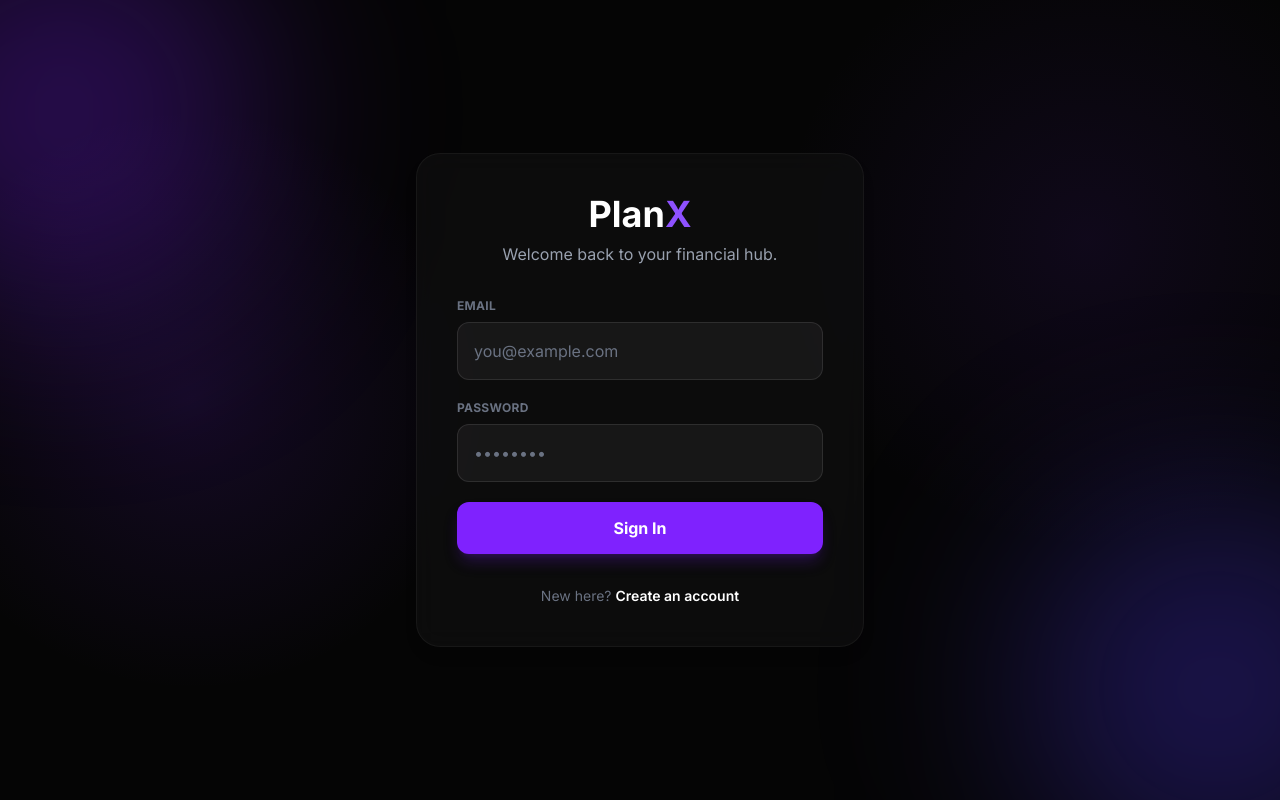
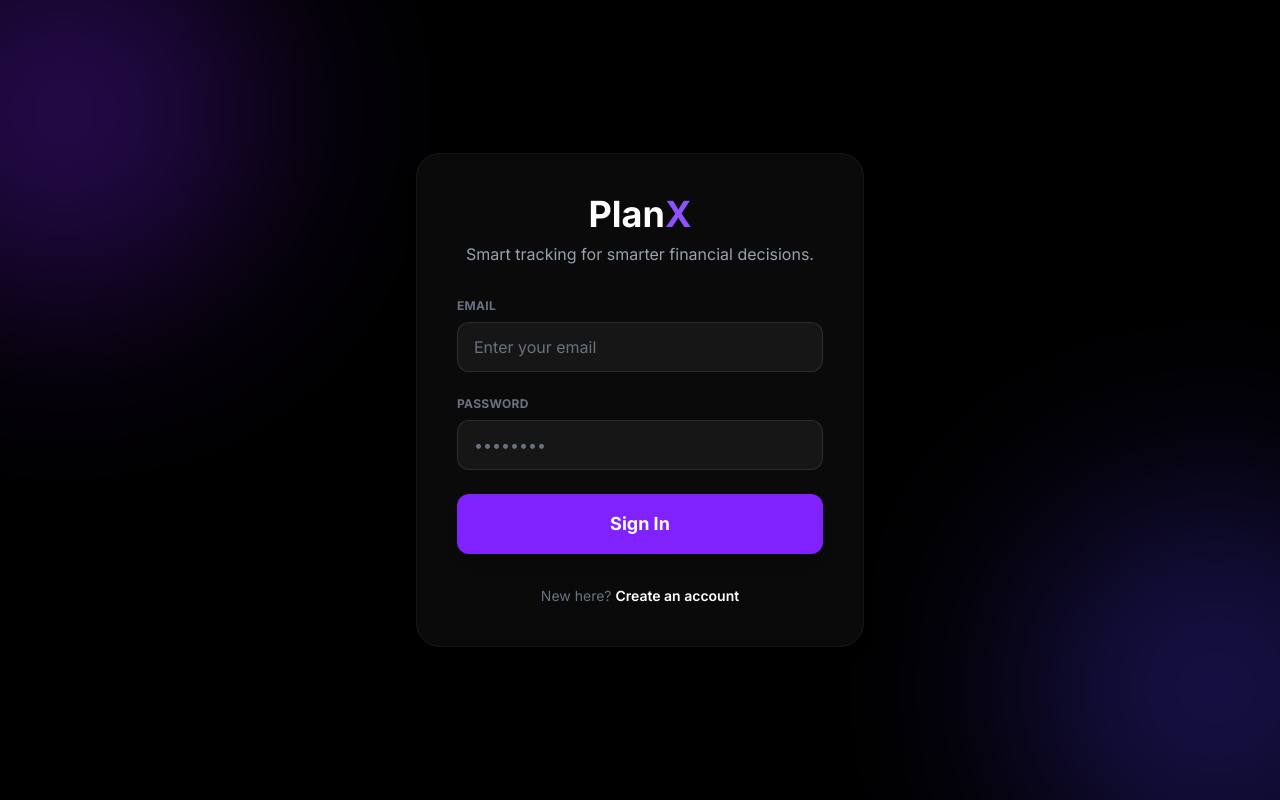
Before and after one commit to Aravind633/PlanX, a React (Vite) app in the folder client/: page /login in a window 1280 px wide. Built offline with nearby package versions, Linux system fonts and the light colour scheme.

Commit message:
Enhance auth UI with gradient animations and updated copy

```diff
--- a/client/src/pages/Dashboard.jsx
+++ b/client/src/pages/Dashboard.jsx
@@ -34,7 +34,6 @@ function Dashboard() {
   const [editItem, setEditItem] = useState(null);
   const [isSidebarOpen, setIsSidebarOpen] = useState(false);
 
-  // FIX 1: Added getExpenses to the destructuring
   const { getIncomes, getExpenses, getBudgets, error, setError } =
     useGlobalContext();
 
@@ -43,7 +42,7 @@ function Dashboard() {
 
   useEffect(() => {
     getIncomes();
-    getExpenses(); // FIX 2: Added getExpenses() call here
+    getExpenses();
     getBudgets();
   }, []);
 
--- a/client/src/pages/Login.jsx
+++ b/client/src/pages/Login.jsx
@@ -1,101 +1,19 @@
-// import React, { useState } from "react";
-// import { Link, useNavigate } from "react-router-dom";
-// import axios from "axios";
-
-// function Login() {
-//   const [email, setEmail] = useState("");
-//   const [password, setPassword] = useState("");
-//   const navigate = useNavigate();
-
-//   const handleLogin = async (e) => {
-//     e.preventDefault();
-//     try {
-//       const { data } = await axios.post("http://localhost:5000/api/v1/login", {
-//         email,
-//         password,
-//       });
-//       sessionStorage.setItem("token", data.token);
-//       sessionStorage.setItem("user", JSON.stringify(data.user));
-//       navigate("/");
-//       window.location.reload();
-//     } catch (error) {
-//       alert(error.response?.data?.message || "Login failed");
-//     }
-//   };
-
-//   return (
-//     <div className="h-screen w-full flex items-center justify-center relative overflow-hidden">
-//       <div className="absolute top-[-10%] left-[-10%] w-96 h-96 bg-violet-600/30 rounded-full blur-[100px]"></div>
-//       <div className="absolute bottom-[-10%] right-[-10%] w-96 h-96 bg-indigo-600/30 rounded-full blur-[100px]"></div>
-
-//       <div className="glass-card p-10 w-full max-w-md z-10">
-//         <div className="text-center mb-8">
-//           <h1 className="text-4xl font-bold mb-2">
-//             Plan<span className="text-violet-500">X</span>
-//           </h1>
-//           <p className="text-gray-400">Welcome back to your financial hub.</p>
-//         </div>
-
-//         <form onSubmit={handleLogin} className="space-y-5">
-//           <div>
-//             <label className="text-xs font-bold text-gray-500 uppercase tracking-wide mb-2 block">
-//               Email
-//             </label>
-//             <input
-//               type="email"
-//               value={email}
-//               onChange={(e) => setEmail(e.target.value)}
-//               className="input-field"
-//               placeholder="you@example.com"
-//             />
-//           </div>
-//           <div>
-//             <label className="text-xs font-bold text-gray-500 uppercase tracking-wide mb-2 block">
-//               Password
-//             </label>
-//             <input
-//               type="password"
-//               value={password}
-//               onChange={(e) => setPassword(e.target.value)}
-//               className="input-field"
-//               placeholder="••••••••"
-//             />
-//           </div>
-//           <button className="w-full bg-violet-600 hover:bg-violet-500 text-white font-bold py-3.5 rounded-xl shadow-lg shadow-violet-900/40 transition-all hover:scale-[1.02]">
-//             Sign In
-//           </button>
-//         </form>
-
-//         <p className="mt-8 text-center text-gray-500 text-sm">
-//           New here?{" "}
-//           <Link
-//             to="/register"
-//             className="text-white hover:text-violet-400 font-semibold transition-colors"
-//           >
-//             Create an account
-//           </Link>
-//         </p>
-//       </div>
-//     </div>
-//   );
-// }
-
-// export default Login;
-
 import React, { useState } from "react";
 import { Link, useNavigate } from "react-router-dom";
 import axios from "axios";
-import { getBaseUrl } from "../utils/config"; // <--- IMPORT THIS
+import { getBaseUrl } from "../utils/config";
 
 function Login() {
   const [email, setEmail] = useState("");
   const [password, setPassword] = useState("");
+  const [isLoading, setIsLoading] = useState(false);
   const navigate = useNavigate();
 
   const handleLogin = async (e) => {
     e.preventDefault();
+    setIsLoading(true);
+
     try {
-      // <--- UPDATED LINE: Uses dynamic URL
       const { data } = await axios.post(`${getBaseUrl()}/login`, {
         email,
         password,
@@ -107,49 +25,91 @@ function Login() {
       window.location.reload();
     } catch (error) {
       alert(error.response?.data?.message || "Login failed");
+      setIsLoading(false);
     }
   };
 
   return (
-    <div className="h-screen w-full flex items-center justify-center relative overflow-hidden">
+    <div className="h-screen w-full flex items-center justify-center relative overflow-hidden bg-black">
       <div className="absolute top-[-10%] left-[-10%] w-96 h-96 bg-violet-600/30 rounded-full blur-[100px]"></div>
       <div className="absolute bottom-[-10%] right-[-10%] w-96 h-96 bg-indigo-600/30 rounded-full blur-[100px]"></div>
 
-      <div className="glass-card p-10 w-full max-w-md z-10">
+      <div className="glass-card p-10 w-full max-w-md z-10 relative border border-white/10 bg-white/5 backdrop-blur-xl rounded-2xl shadow-2xl">
         <div className="text-center mb-8">
-          <h1 className="text-4xl font-bold mb-2">
+          <h1 className="text-4xl font-bold mb-2 text-white">
             Plan<span className="text-violet-500">X</span>
           </h1>
-          <p className="text-gray-400">Welcome back to your financial hub.</p>
+          <p className="text-gray-400">
+            Smart tracking for smarter financial decisions.
+          </p>
         </div>
 
-        <form onSubmit={handleLogin} className="space-y-5">
-          <div>
-            <label className="text-xs font-bold text-gray-500 uppercase tracking-wide mb-2 block">
+        <form onSubmit={handleLogin} className="space-y-6">
+          <div className="group">
+            <label className="text-xs font-bold text-gray-500 uppercase tracking-wide mb-2 block group-focus-within:text-violet-400 transition-colors">
               Email
             </label>
             <input
               type="email"
               value={email}
               onChange={(e) => setEmail(e.target.value)}
-              className="input-field"
-              placeholder="you@example.com"
+              className="w-full bg-white/5 border border-white/10 rounded-xl px-4 py-3 text-white placeholder-gray-500 focus:outline-none focus:border-violet-500 focus:ring-1 focus:ring-violet-500 transition-all"
+              placeholder="Enter your email"
+              required
             />
           </div>
-          <div>
-            <label className="text-xs font-bold text-gray-500 uppercase tracking-wide mb-2 block">
+          <div className="group">
+            <label className="text-xs font-bold text-gray-500 uppercase tracking-wide mb-2 block group-focus-within:text-violet-400 transition-colors">
               Password
             </label>
             <input
               type="password"
               value={password}
               onChange={(e) => setPassword(e.target.value)}
-              className="input-field"
+              className="w-full bg-white/5 border border-white/10 rounded-xl px-4 py-3 text-white placeholder-gray-500 focus:outline-none focus:border-violet-500 focus:ring-1 focus:ring-violet-500 transition-all"
               placeholder="••••••••"
+              required
             />
           </div>
-          <button className="w-full bg-violet-600 hover:bg-violet-500 text-white font-bold py-3.5 rounded-xl shadow-lg shadow-violet-900/40 transition-all hover:scale-[1.02]">
-            Sign In
+
+          <button
+            disabled={isLoading}
+            className={`
+              relative w-full font-bold py-4 rounded-xl shadow-lg overflow-hidden transition-all duration-300 transform
+              ${
+                isLoading
+                  ? "cursor-wait scale-[0.98]"
+                  : "hover:scale-[1.02] hover:shadow-violet-500/25 active:scale-[0.98]"
+              }
+            `}
+          >
+            <div
+              className={`absolute inset-0 bg-gradient-to-r from-violet-600 via-fuchsia-500 to-violet-600
+              ${isLoading ? "animate-gradient-x opacity-100" : "opacity-0"}
+              transition-opacity duration-300`}
+            ></div>
+
+            <div
+              className={`absolute inset-0 bg-violet-600
+              ${isLoading ? "opacity-0" : "opacity-100"}
+              transition-opacity duration-300`}
+            ></div>
+
+            <div className="relative flex items-center justify-center text-white z-10">
+              {isLoading ? (
+                <div className="flex items-center gap-1.5">
+                  <span className="text-sm font-medium tracking-wide mr-2">
+                    CONNECTING
+                  </span>
+
+                  <div className="h-2 w-2 bg-white rounded-full animate-bounce [animation-delay:-0.3s]"></div>
+                  <div className="h-2 w-2 bg-white rounded-full animate-bounce [animation-delay:-0.15s]"></div>
+                  <div className="h-2 w-2 bg-white rounded-full animate-bounce"></div>
+                </div>
+              ) : (
+                <span className="text-lg">Sign In</span>
+              )}
+            </div>
           </button>
         </form>
 
--- a/client/src/pages/Register.jsx
+++ b/client/src/pages/Register.jsx
@@ -10,82 +10,130 @@ function Register() {
     password: "",
   });
 
+  const [isLoading, setIsLoading] = useState(false);
+
   const navigate = useNavigate();
 
   const handleSubmit = async (e) => {
     e.preventDefault();
+    setIsLoading(true);
+
     try {
-      // Uses dynamic URL instead of localhost
       await axios.post(`${getBaseUrl()}/register`, inputState);
 
-      alert("Registration Successful! Please Login.");
-      navigate("/login");
+      setIsLoading(false);
+      setTimeout(() => {
+        alert("Registration Successful! Please Login.");
+        navigate("/login");
+      }, 10);
     } catch (error) {
+      setIsLoading(false);
       alert(error.response?.data?.message || "Registration Failed");
     }
   };
 
   return (
-    <div className="h-screen w-full flex items-center justify-center relative overflow-hidden">
+    <div className="h-screen w-full flex items-center justify-center relative overflow-hidden bg-black">
       <div className="absolute top-[-10%] left-[-10%] w-96 h-96 bg-violet-600/30 rounded-full blur-[100px]"></div>
       <div className="absolute bottom-[-10%] right-[-10%] w-96 h-96 bg-indigo-600/30 rounded-full blur-[100px]"></div>
 
-      <div className="glass-card p-10 w-full max-w-md z-10">
+      <div className="glass-card p-10 w-full max-w-md z-10 relative border border-white/10 bg-white/5 backdrop-blur-xl rounded-2xl shadow-2xl">
         <div className="text-center mb-8">
           <h1 className="text-4xl font-bold mb-2 text-white">
             Plan<span className="text-violet-500">X</span>
           </h1>
-          <p className="text-gray-400">Join the premium finance club.</p>
+          <p className="text-gray-400">
+            Track expenses, grow investments, and master your money.
+          </p>
         </div>
 
         <form onSubmit={handleSubmit} className="space-y-5">
-          <div>
-            <label className="text-xs font-bold text-gray-500 uppercase tracking-wide mb-2 block">
+          <div className="group">
+            <label className="text-xs font-bold text-gray-500 uppercase tracking-wide mb-2 block group-focus-within:text-violet-400 transition-colors">
               Full Name
             </label>
             <input
               type="text"
               placeholder="John Doe"
-              className="input-field"
+              className="w-full bg-white/5 border border-white/10 rounded-xl px-4 py-3 text-white placeholder-gray-500 focus:outline-none focus:border-violet-500 focus:ring-1 focus:ring-violet-500 transition-all"
               value={inputState.name}
               onChange={(e) =>
                 setInputState({ ...inputState, name: e.target.value })
               }
+              required
             />
           </div>
 
-          <div>
-            <label className="text-xs font-bold text-gray-500 uppercase tracking-wide mb-2 block">
+          <div className="group">
+            <label className="text-xs font-bold text-gray-500 uppercase tracking-wide mb-2 block group-focus-within:text-violet-400 transition-colors">
               Email
             </label>
             <input
               type="email"
               placeholder="john@example.com"
-              className="input-field"
+              className="w-full bg-white/5 border border-white/10 rounded-xl px-4 py-3 text-white placeholder-gray-500 focus:outline-none focus:border-violet-500 focus:ring-1 focus:ring-violet-500 transition-all"
               value={inputState.email}
               onChange={(e) =>
                 setInputState({ ...inputState, email: e.target.value })
               }
+              required
             />
           </div>
 
-          <div>
-            <label className="text-xs font-bold text-gray-500 uppercase tracking-wide mb-2 block">
+          <div className="group">
+            <label className="text-xs font-bold text-gray-500 uppercase tracking-wide mb-2 block group-focus-within:text-violet-400 transition-colors">
               Password
             </label>
             <input
               type="password"
               placeholder="••••••••"
-              className="input-field"
+              className="w-full bg-white/5 border border-white/10 rounded-xl px-4 py-3 text-white placeholder-gray-500 focus:outline-none focus:border-violet-500 focus:ring-1 focus:ring-violet-500 transition-all"
               value={inputState.password}
               onChange={(e) =>
                 setInputState({ ...inputState, password: e.target.value })
               }
+              required
             />
           </div>
 
-          <button className="w-full bg-violet-600 hover:bg-violet-500 text-white font-bold py-3.5 rounded-xl shadow-lg shadow-violet-900/40 transition-all hover:scale-[1.02] active:scale-95">
-            Create Account
+          <button
+            disabled={isLoading}
+            className={`
+              relative w-full font-bold py-4 rounded-xl shadow-lg overflow-hidden transition-all duration-300 transform
+              ${
+                isLoading
+                  ? "cursor-wait scale-[0.98]"
+                  : "hover:scale-[1.02] hover:shadow-violet-500/25 active:scale-[0.98]"
+              }
+            `}
+          >
+            <div
+              className={`absolute inset-0 bg-gradient-to-r from-violet-600 via-fuchsia-500 to-violet-600
+              ${isLoading ? "animate-gradient-x opacity-100" : "opacity-0"}
+              transition-opacity duration-300`}
+            ></div>
+
+            <div
+              className={`absolute inset-0 bg-violet-600
+              ${isLoading ? "opacity-0" : "opacity-100"}
+              transition-opacity duration-300`}
+            ></div>
+
+            <div className="relative flex items-center justify-center text-white z-10">
+              {isLoading ? (
+                <div className="flex items-center gap-1.5">
+                  <span className="text-sm font-medium tracking-wide mr-2">
+                    CREATING ACCOUNT
+                  </span>
+
+                  <div className="h-2 w-2 bg-white rounded-full animate-bounce [animation-delay:-0.3s]"></div>
+                  <div className="h-2 w-2 bg-white rounded-full animate-bounce [animation-delay:-0.15s]"></div>
+                  <div className="h-2 w-2 bg-white rounded-full animate-bounce"></div>
+                </div>
+              ) : (
+                <span className="text-lg">Create Account</span>
+              )}
+            </div>
           </button>
         </form>
 
```
Also changed, not shown: 1 other file (tests, documents, lock files or other folders).
